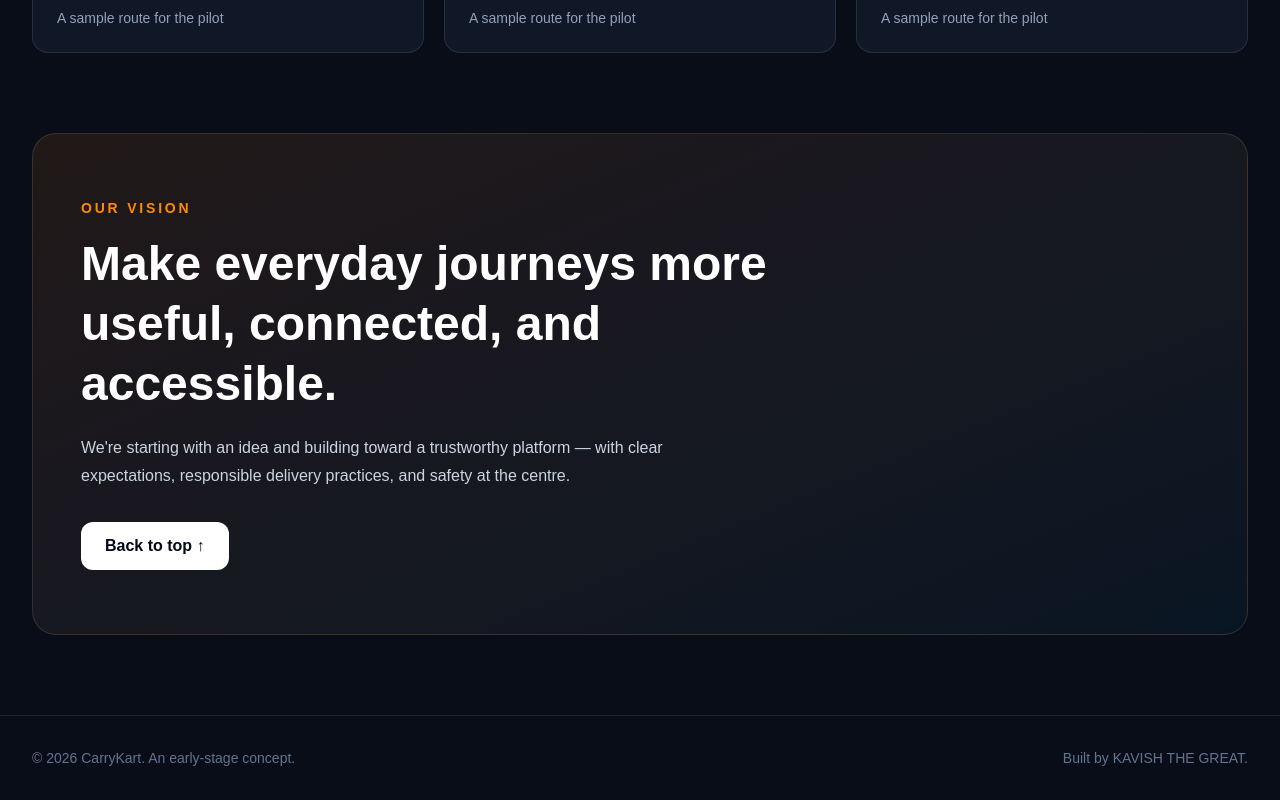
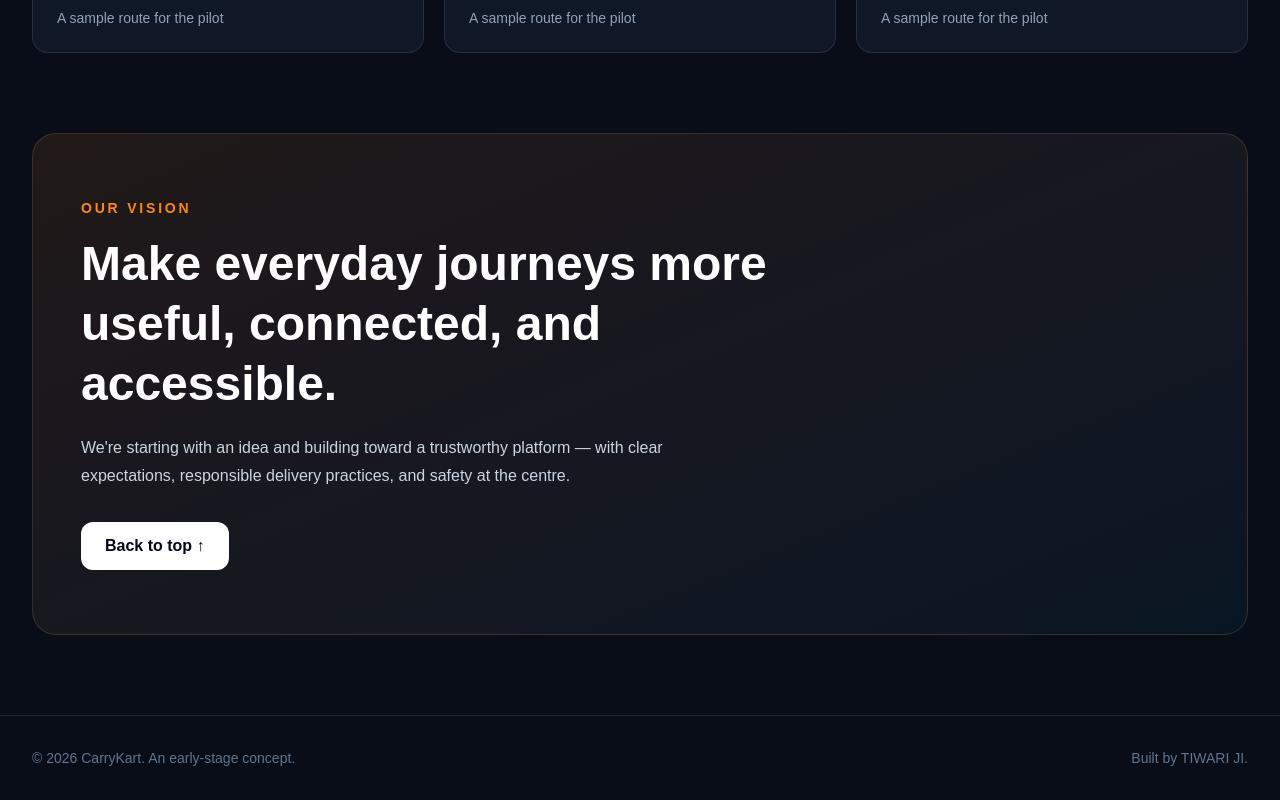
Before and after one commit to divyarajsingh-AI/carrykart, a Next.js app: page / in a window 1280 px wide. Shown: the part 1793-2593 px from the top of the page. Built offline with nearby package versions, Linux system fonts and the light colour scheme.

Commit message:
Update page.tsx

```diff
--- a/app/page.tsx
+++ b/app/page.tsx
@@ -285,7 +285,7 @@ export default function Home() {
           <p>
             © 2026 CarryKart. An early-stage concept.
           </p>
-          <p>Built by KAVISH THE GREAT.</p>
+          <p>Built by TIWARI JI.</p>
         </div>
       </footer>
     </main>
```
